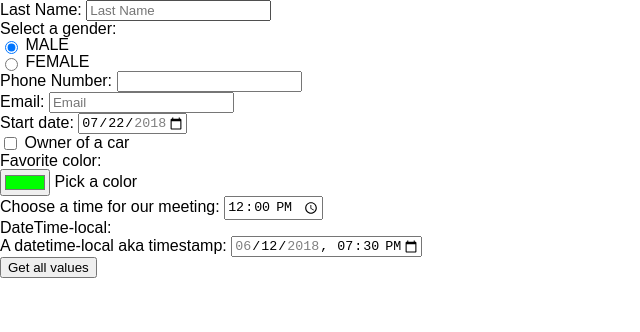
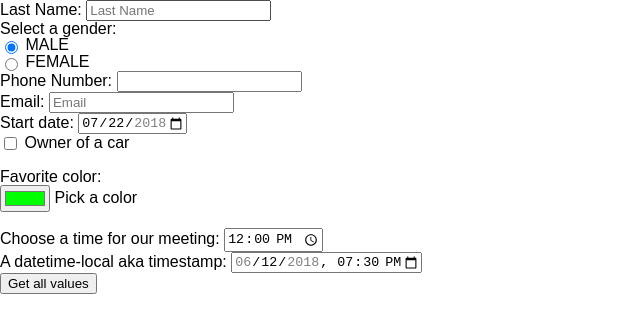
Before and after one commit to ripper079/jqueryformreference, a plain HTML site: page index.html in a window 1280 px wide. Shown: the whole page, without its empty margins (0-640 px from the left). Drawn offline with nearby package versions, Linux system fonts and the light colour scheme.

```diff
--- a/index.html
+++ b/index.html
@@ -50,19 +50,19 @@
             <input type="checkbox" id="isownerofcar" name="proudcarowner" value="carmacho" />
             <label for="isownerofcar">Owner of a car</label>
         </div>
-
+        <br>
         <p>Favorite color:</p>
         <div>
             <input type="color" id="favcolor" name="customer-color" value="#00ff00" />
             <label for="favcolor">Pick a color</label>
         </div>
+        <br>
 
         <div>
             <label for="timeformeeting">Choose a time for our meeting:</label>
             <input type="time" id="timeformeeting" name="form-time-meeting" min="09:00" max="18:00" value="12:00" required />
         </div>
 
-        <p>DateTime-local:</p>
         <div>
             <label for="meeting-time">A datetime-local aka timestamp:</label>
             <input type="datetime-local" id="meeting-time" name="meeting-datetime-local" value="2018-06-12T19:30" min="2018-06-07T00:00" max="2018-06-14T00:00" />
```
Also changed, not shown: 1 other file.
